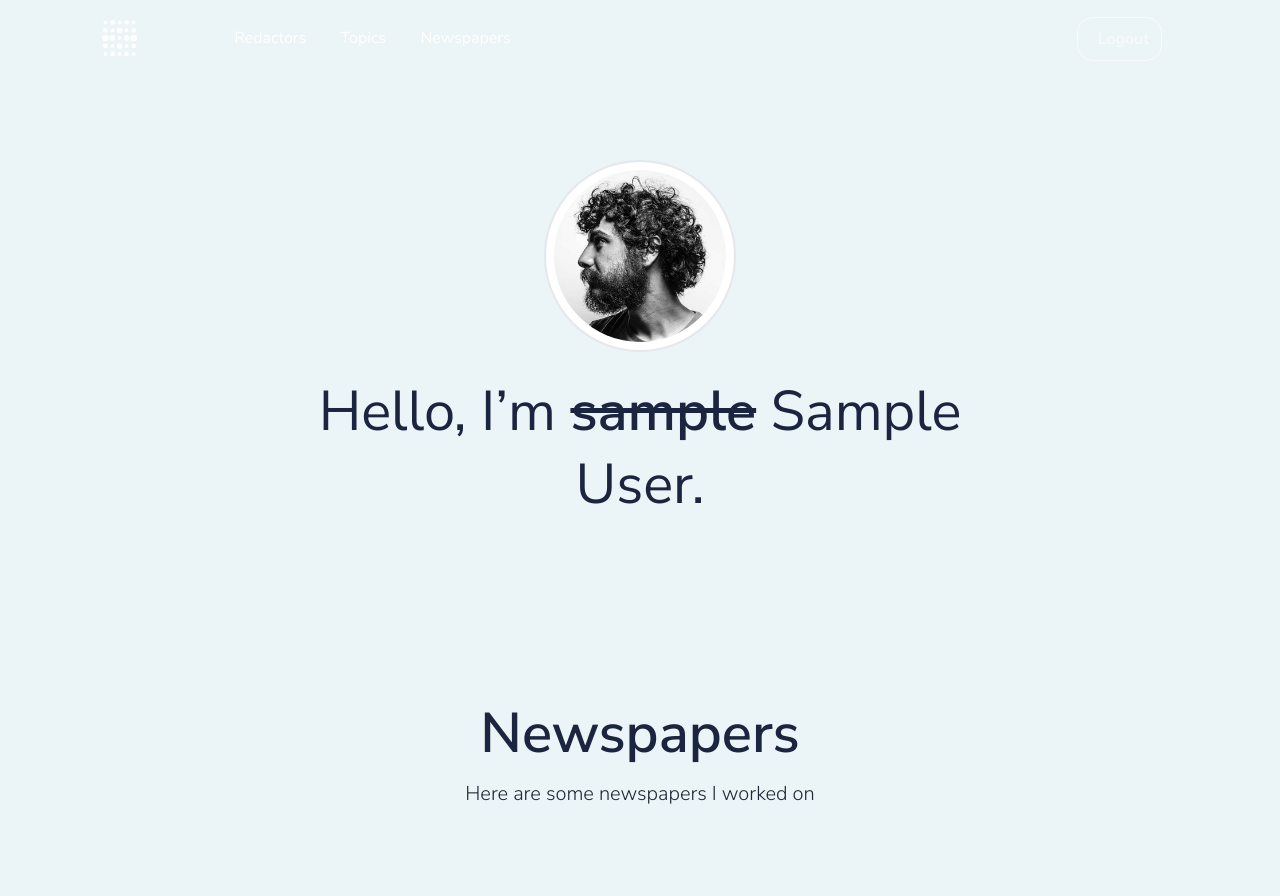
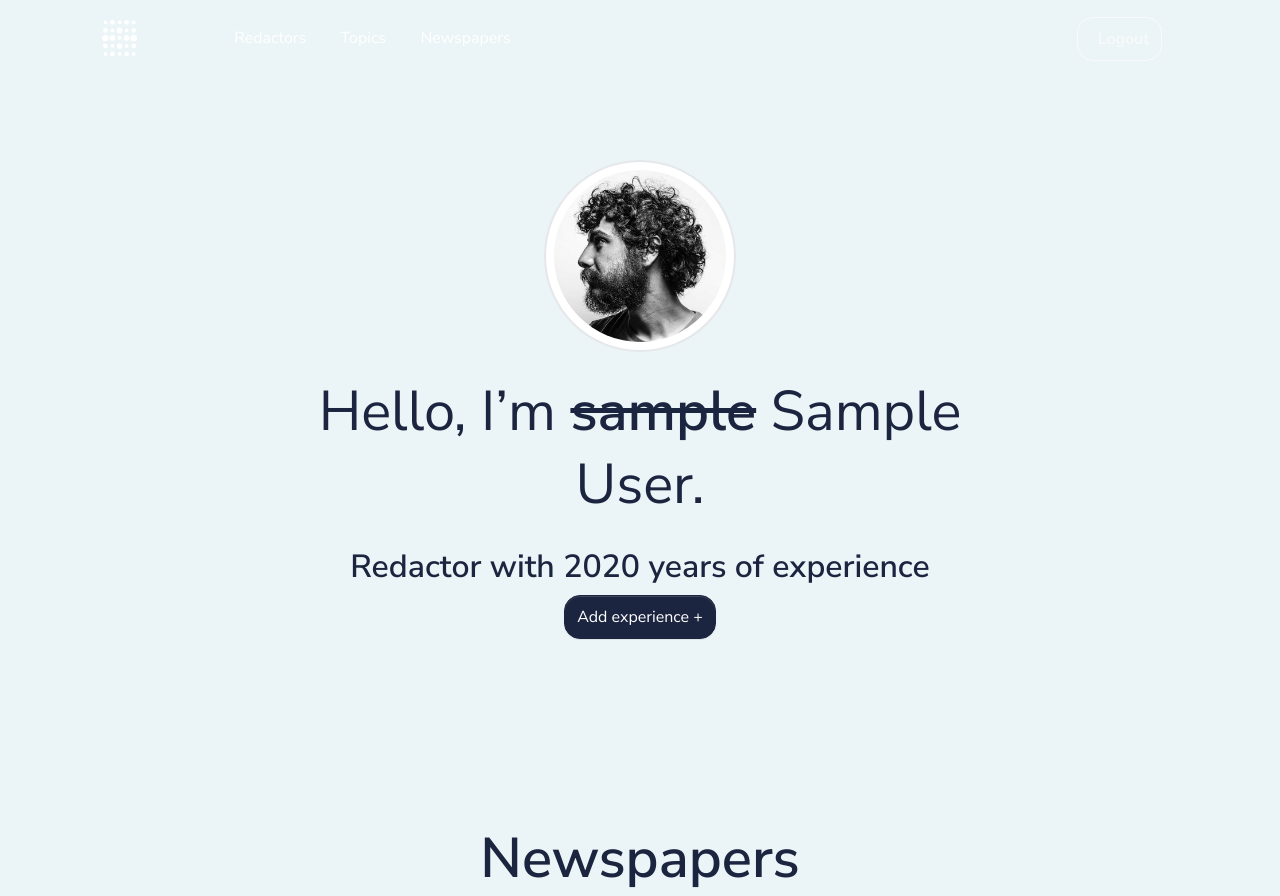
Before and after one commit to oshumska/newspaper-agency, a Django app: page /redactor/1/ in a window 1280 px wide. Shown: the top 896 px of the page. Run offline with Django 5.2, Linux system fonts and the light colour scheme; tables that the repository leaves empty hold one stand-in row (values such as "Sample post"); some libraries are stand-ins or nearby versions.

Commit message:
add update years of experience to redactor detail

```diff
--- a/templates/redaction/redactor_detail.html
+++ b/templates/redaction/redactor_detail.html
@@ -18,6 +18,11 @@
                         <img src="{{ ASSETS_ROOT }}/img/team/profile-picture-freelancer.jpg" class="rounded-circle img-thumbnail image-lg border-gray-300 p-2" alt="Profile image">
                         <div class="mt-4 mb-5">
                             <h1 class="display-2 fw-normal my-4">Hello, I’m <span class="text-through fw-bold">{{ redactor.username }}</span> {{ redactor.first_name }} {{ redactor.last_name }}.</h1>
+                            {% if redactor.years_of_experience %}
+                                <h2 >Redactor with {{ redactor.years_of_experience }} year{{ redactor.years_of_experience|pluralize }} of experience</h2>
+                            {% endif %}
+                            <h2 class="btn rounded btn-secondary text-white"><a href="{% url 'redaction:update-experience' pk=redactor.id %}">Add experience +</a></h2>
+
                         </div>
                     </div>
                 </div>
```
